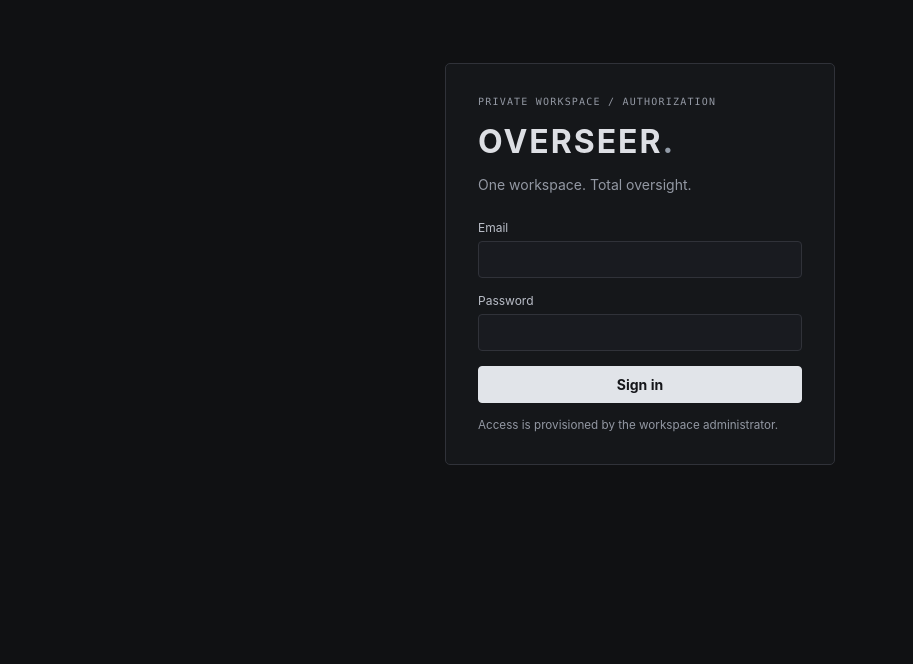
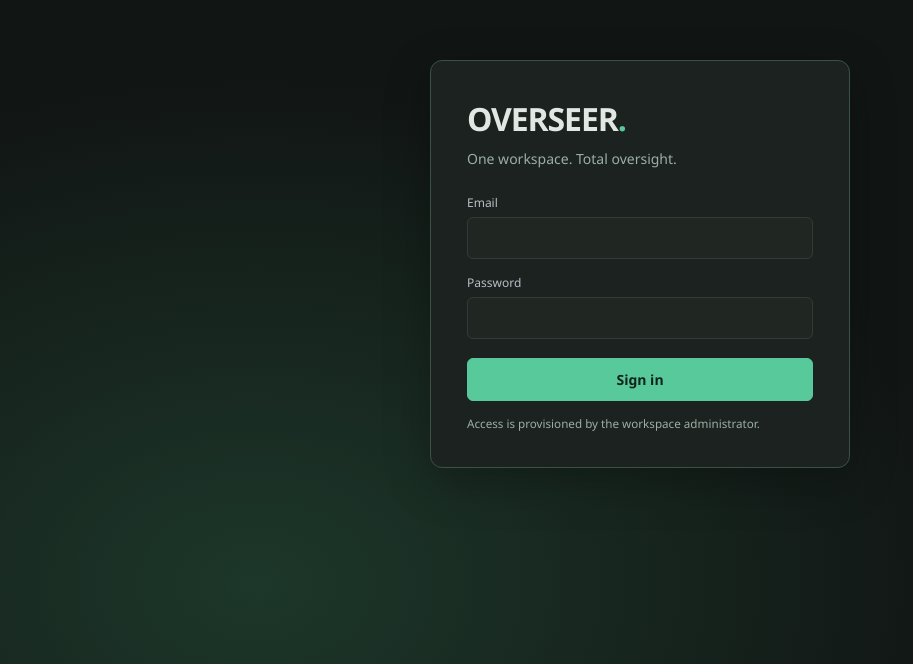
Before and after one commit to m4rkovic/overseer, a React (Vite) app: page / in a window 1280 px wide. Shown: the part 136-800 px from the top of the page, without its empty margins (0-913 px from the left). Built offline with nearby package versions, Linux system fonts and the light colour scheme; no server answers.

Commit message:
Refresh OVERSEER typography, login and grouped workspace navigation

```diff
--- a/src/App.tsx
+++ b/src/App.tsx
@@ -14,5 +14,5 @@ export function App(){
 function Login({error}:{error:string}){
  const [email,setEmail]=useState(''),[password,setPassword]=useState(''),[notice,setNotice]=useState(error),[busy,setBusy]=useState(false);
  async function submit(e:React.FormEvent){e.preventDefault();setBusy(true);setNotice('');try{const {error}=await db.auth.signInWithPassword({email,password});if(error)throw error}catch(e){setNotice(message(e))}finally{setBusy(false)}}
- return <main className="login"><form className="login-panel" onSubmit={submit}><div className="eyebrow">PRIVATE WORKSPACE / AUTHORIZATION</div><h1>OVERSEER<span>.</span></h1><p>One workspace. Total oversight.</p><Field label="Email"><input required type="email" autoComplete="email" value={email} onChange={e=>setEmail(e.target.value)}/></Field><Field label="Password"><input required type="password" autoComplete="current-password" value={password} onChange={e=>setPassword(e.target.value)}/></Field><button disabled={busy} className="primary">{busy?'Signing in…':'Sign in'}</button>{notice&&<p role="alert" className="error">{notice}</p>}<small>Access is provisioned by the workspace administrator.</small></form></main>
+ return <main className="login"><form className="login-panel" onSubmit={submit}><div className="login-brand"><h1>OVERSEER<span>.</span></h1><p>One workspace. Total oversight.</p></div><Field label="Email"><input required type="email" autoComplete="email" value={email} onChange={e=>setEmail(e.target.value)}/></Field><Field label="Password"><input required type="password" autoComplete="current-password" value={password} onChange={e=>setPassword(e.target.value)}/></Field><button disabled={busy} className="primary">{busy?'Signing in…':'Sign in'}</button>{notice&&<p role="alert" className="error">{notice}</p>}<small>Access is provisioned by the workspace administrator.</small></form></main>
 }
--- a/src/Workspace.tsx
+++ b/src/Workspace.tsx
@@ -81,7 +81,7 @@ export function Workspace({session}:{session:Session}){
  return <>
  <WorkspaceShell tab={tab} scope={scope} projects={projects} email={session.user.email} preferences={preferences.value} busy={busy} loading={loading} notice={notice||(!loading&&stale?'Workspace data is stale. Refresh before making changes.':'')} error={error} modalOpen={!!editor||palette} onNavigate={navigate} onScope={id=>{setScope(id);setDetailId(null);setRecordEditor(null)}} onSignOut={()=>{void db.auth.signOut().then(({error})=>{if(error)setError(error.message)}).catch(()=>setError('Unable to sign out. Try again.'))}} onRefresh={()=>void refresh()} onSearch={()=>setPalette(true)} onNewTask={newTask}>
  <Suspense fallback={<p className="muted" role="status">Loading view…</p>}>
- {tab==='Overview'&&<><div className="metrics">{[['Projects',projects.filter(p=>!scope||p.id===scope).length],['Open tasks',scoped(tasks).filter(t=>!['done','cancelled'].includes(t.status)).length],['Ready',scoped(queue).length],['Blocked',scoped(tasks).filter(t=>t.status==='blocked').length]].map(([label,value])=><div className="metric" key={label}><small>{label}</small><strong>{value}</strong></div>)}</div><section><div className="section-head"><h2>Execution queue</h2><button onClick={()=>setTab('Execution queue')}>View all</button></div><TaskTable rows={scoped(queue).slice(0,8)} projectName={projectName} blockers={blockers} openDetail={openDetail}/></section><section><h2>Active projects</h2>{projects.filter(p=>p.status==='active'&&(!scope||p.id===scope)).map(p=>{const rows=tasks.filter(t=>t.project_id===p.id&&t.kind!=='epic'&&t.status!=='cancelled');const done=rows.filter(t=>t.status==='done').length;return <div className="project-line" key={p.id}><button className="text-button" onClick={()=>{setScope(p.id);setTab('Tasks')}}>{p.name}</button><span className="muted">{done}/{rows.length} complete</span><progress value={done} max={Math.max(1,rows.length)}/></div>})}{!projects.length&&<Empty>Create your first project to get started.</Empty>}</section></>}
+ {tab==='Overview'&&<><div className="metrics">{[['Projects',projects.filter(p=>!scope||p.id===scope).length],['Open tasks',scoped(tasks).filter(t=>!['done','cancelled'].includes(t.status)).length],['Ready',scoped(queue).length],['Blocked',scoped(tasks).filter(t=>t.status==='blocked').length]].map(([label,value])=><div className="metric" key={label} data-tone={label==='Ready'?'success':label==='Blocked'?'danger':label==='Open tasks'?'warning':'info'}><small>{label}</small><strong>{value}</strong></div>)}</div><section><div className="section-head"><h2>Execution queue</h2><button onClick={()=>setTab('Execution queue')}>View all</button></div><TaskTable rows={scoped(queue).slice(0,8)} projectName={projectName} blockers={blockers} openDetail={openDetail}/></section><section><h2>Active projects</h2>{projects.filter(p=>p.status==='active'&&(!scope||p.id===scope)).map(p=>{const rows=tasks.filter(t=>t.project_id===p.id&&t.kind!=='epic'&&t.status!=='cancelled');const done=rows.filter(t=>t.status==='done').length;return <div className="project-line" key={p.id}><button className="text-button" onClick={()=>{setScope(p.id);setTab('Tasks')}}>{p.name}</button><span className="muted">{done}/{rows.length} complete</span><progress value={done} max={Math.max(1,rows.length)}/></div>})}{!projects.length&&<Empty>Create your first project to get started.</Empty>}</section></>}
  {tab==='Projects'&&<ProjectsView projects={projects} scope={scope} busy={busy||loading} editor={recordEditor} onEdit={setRecordEditor} onSave={saveWorkspaceRecord} tasks={tasks} onOpen={openProject}/>}
  {tab==='Tasks'&&detail&&<TaskDetail task={detail} project={projects.find(p=>p.id===detail.project_id)} tasks={tasks} deps={deps} works={works} approvals={approvals} activity={activity} onEdit={()=>setEditor(detail)} onOpen={openDetail} onClose={()=>setDetailId(null)}/>}
  {tab==='Tasks'&&!detail&&<TasksView userId={session.user.id} scope={scope} projects={projects} tasks={tasks} works={works} filters={filters} setFilters={setFilters} search={search} setSearch={setSearch} mode={mode} setMode={setMode} setScope={setScope} busy={busy} loading={loading} activeTaskIds={activeTaskIds} projectName={projectName} blockers={blockers} openDetail={openDetail} bulkApply={bulkApply} changeStatus={changeStatus}/>}
--- /dev/null
+++ b/src/components/NavIcon.tsx
@@ -0,0 +1,24 @@
+import type {Tab} from '../domain';
+const paths:Record<Tab,string[]>={
+ Overview:['M3 3h7v7H3z M14 3h7v7h-7z M3 14h7v7H3z M14 14h7v7h-7z'],
+ Projects:['M3 7V5h7l2 2h9v13H3z'],
+ Tasks:['M9 5h12 M9 12h12 M9 19h12 M3 5l1 1 2-2 M3 12l1 1 2-2 M3 19l1 1 2-2'],
+ Epics:['M12 3l9 5-9 5-9-5z M3 12l9 5 9-5 M3 16l9 5 9-5'],
+ Health:['M3 12h4l3-7 4 14 3-7h4'],
+ 'Execution queue':['M5 3l14 9-14 9z'],
+ 'Project memory':['M4 5c0-4 16-4 16 0v14c0 4-16 4-16 0z M4 5c0 4 16 4 16 0 M4 12c0 4 16 4 16 0'],
+ Directives:['M5 3h14v18H5z M8 7h8 M8 11h8 M8 15h5'],
+ Dependencies:['M6 3h5v5H6z M13 16h5v5h-5z M8.5 8v5h7v3'],
+ Decisions:['M5 4v16 M5 6h14l-3 4H5 M5 14h12l-3 4H5'],
+ 'AI sessions':['M9 3v4 M15 3v4 M8 17v4 M16 17v4 M4 9h2 M18 9h2 M4 15h2 M18 15h2 M6 7h12v10H6z M9 12h1 M14 12h1'],
+ Handover:['M3 8h17 M16 4l4 4-4 4 M21 16H4 M8 12l-4 4 4 4'],
+ 'AI context':['M12 3l2.5 6.5L21 12l-6.5 2.5L12 21l-2.5-6.5L3 12l6.5-2.5z'],
+ Repositories:['M8 5l-5 7 5 7 M16 5l5 7-5 7 M14 3l-4 18'],
+ Delivery:['M3 7h11v10H3z M14 10h4l3 3v4h-7 M7 17v2 M18 17v2'],
+ Approvals:['M12 3l8 3v6c0 5-8 9-8 9S4 17 4 12V6z M8 12l3 3 5-5'],
+ Activity:['M3 6h18 M3 12h13 M3 18h18 M19 10v4 M17 12h4'],
+ Settings:['M4 6h16 M4 12h16 M4 18h16 M8 3v6 M16 9v6 M10 15v6']
+};
+export function NavIcon({tab}:{tab:Tab}){
+ return <svg className="nav-icon" viewBox="0 0 24 24" fill="none" stroke="currentColor" strokeWidth="1.65" strokeLinecap="round" strokeLinejoin="round" aria-hidden="true" focusable="false">{paths[tab].map(d=><path key={d} d={d}/>)}</svg>;
+}
--- a/src/components/WorkspaceShell.tsx
+++ b/src/components/WorkspaceShell.tsx
@@ -1,20 +1,28 @@
 import type {ReactNode} from 'react';
-import {tabs} from '../domain';
+import {useState} from 'react';
+import {navigationGroups} from '../domain/navigation';
+import {NavIcon} from './NavIcon';
 import type {Project,Tab} from '../domain';
 import type {Preferences} from '../preferences';
 
 type Props={tab:Tab;scope:string;projects:Project[];email?:string;preferences:Preferences;busy:boolean;loading:boolean;notice:string;error:string;modalOpen:boolean;onNavigate:(tab:Tab)=>void;onScope:(id:string)=>void;onSignOut:()=>void;onRefresh:()=>void;onSearch:()=>void;onNewTask:()=>void;children:ReactNode};
 export function WorkspaceShell({tab,scope,projects,email,preferences,busy,loading,notice,error,modalOpen,onNavigate,onScope,onSignOut,onRefresh,onSearch,onNewTask,children}:Props){
+ const [collapsed,setCollapsed]=useState<ReadonlySet<string>>(new Set());
  return <div className={'shell density-'+preferences.density} inert={modalOpen}>
   <aside>
-   <div className="brand">OVERSEER<span>.</span><small>DEVELOPMENT OPERATIONS</small></div>
-   <div className="eyebrow nav-label">Workspace</div>
-   <nav aria-label="Workspace navigation">{tabs.map((t,i)=><button key={t} className={tab===t?'selected':''} aria-current={tab===t?'page':undefined} onClick={()=>onNavigate(t)}><span className="nav-num">{String(i+1).padStart(2,'0')}</span>{t}</button>)}</nav>
+   <div className="brand">OVERSEER<span>.</span><small>Development workspace</small></div>
+   <nav aria-label="Workspace navigation">{navigationGroups.map(group=>{
+    const open=group.items.includes(tab)||!collapsed.has(group.label);
+    return <div className="nav-group" key={group.label}>
+     <button type="button" className="nav-group-toggle" aria-expanded={open} disabled={group.items.includes(tab)} onClick={()=>setCollapsed(previous=>{const next=new Set(previous);if(next.has(group.label))next.delete(group.label);else next.add(group.label);return next})}>{group.label}<span aria-hidden="true">{open?'−':'+'}</span></button>
+     {open&&<div className="nav-items">{group.items.map(t=><button type="button" key={t} className={'nav-link'+(tab===t?' selected':'')} aria-current={tab===t?'page':undefined} onClick={()=>onNavigate(t)}><NavIcon tab={t}/><span>{t}</span></button>)}</div>}
+    </div>
+   })}</nav>
    <div className="aside-footer"><div className="eyebrow">Signed in</div><div className="email">{email}</div><button disabled={busy} onClick={onSignOut}>Sign out</button></div>
   </aside>
   <main className="workspace">
    <header>
-    <div><div className="eyebrow">WORKSPACE / {tab.toUpperCase()}</div><h1>{tab}</h1></div>
+    <div><div className="workspace-breadcrumb">Workspace <span aria-hidden="true">/</span> {navigationGroups.find(g=>g.items.includes(tab))?.label}</div><h1>{tab}</h1></div>
     <div className="actions">
      <select aria-label="Project filter" value={scope} onChange={e=>onScope(e.target.value)}><option value="">All projects</option>{projects.map(p=><option key={p.id} value={p.id}>{p.name}</option>)}</select>
      <button disabled={loading||busy} onClick={onRefresh}>Refresh</button>
--- /dev/null
+++ b/src/domain/navigation.ts
@@ -0,0 +1,8 @@
+import type {Tab} from './tasks.ts';
+export const navigationGroups:readonly {label:string;items:readonly Tab[]}[]=[
+ {label:'Workspace',items:['Overview','Projects','Health']},
+ {label:'Planning',items:['Tasks','Epics','Dependencies','Decisions']},
+ {label:'Execution',items:['Execution queue','AI sessions','Approvals','Delivery']},
+ {label:'Knowledge',items:['Project memory','Directives','AI context','Repositories']},
+ {label:'System',items:['Handover','Activity','Settings']}
+];
--- a/src/style.css
+++ b/src/style.css
@@ -3,26 +3,26 @@
 }
 
 :root {
-  --background:#101113;
-  --text:#dddfe4;
-  --surface-raised:#16181c;
-  --surface-sidebar:#141518;
-  --control-bg:#191b20;
-  --control-hover:#272a31;
-  --text-strong:#e1e4e9;
-  --focus:#b2b7c2;
-  --accent:#929ba7;
-  --progress:#858c98;
-  --warning:#d2ba8e;
+  --background:#111514;
+  --text:#e1e8e4;
+  --surface-raised:#1c2220;
+  --surface-sidebar:#151b18;
+  --control-bg:#202723;
+  --control-hover:#293831;
+  --text-strong:#f1f6f3;
+  --focus:#67d4a4;
+  --accent:#58c99b;
+  --progress:#58c99b;
+  --warning:#e9b66c;
   --font-mono:ui-monospace,SFMono-Regular,Consolas,monospace;
-  font-family:Inter,system-ui,-apple-system,sans-serif;
+  font-family:'Aptos','Segoe UI Variable Text','Segoe UI',system-ui,-apple-system,sans-serif;
   color:var(--text);
   background:var(--background);
   font-size:14px;
   color-scheme:dark;
-  --line:#303239;
-  --muted:#9398a3;
-  --surface:#181a1e;
+  --line:#303d36;
+  --muted:#9caea4;
+  --surface:#1a211e;
 }
 
 body {
@@ -34,7 +34,7 @@ button,input,select,textarea {
   color:inherit;
   background:var(--control-bg);
   border:1px solid var(--line);
-  border-radius:4px;
+  border-radius:6px;
   padding:9px 12px;
 }
 
@@ -57,14 +57,14 @@ button:focus-visible,input:focus-visible,select:focus-visible,textarea:focus-vis
 }
 
 button.primary {
-  background:var(--text-strong);
-  color:#15161a;
-  border-color:var(--text-strong);
+  background:var(--accent);
+  color:#10241b;
+  border-color:var(--accent);
   font-weight:650;
 }
 
 button.primary:hover:not(:disabled) {
-  background:#fff;
+  background:#78dfb2;
 }
 
 input,textarea,select {
@@ -97,7 +97,7 @@ small,.muted {
   color:var(--muted);
 }
 
-.mono,.eyebrow,.nav-num {
+.mono {
   font-family:var(--font-mono);
 }
 
@@ -109,14 +109,14 @@ small,.muted {
 
 .shell {
   display:grid;
-  grid-template-columns:225px minmax(0,1fr);
+  grid-template-columns:246px minmax(0,1fr);
   min-height:100vh;
 }
 
 aside {
   min-width:0;
   border-right:1px solid var(--line);
-  padding:25px 14px;
+  padding:22px 12px 12px;
   display:flex;
   flex-direction:column;
   background:var(--surface-sidebar);
@@ -126,10 +126,10 @@ aside {
 }
 
 .brand {
-  font-size:23px;
+  font-size:24px;
   font-weight:800;
-  letter-spacing:1px;
-  padding:0 9px 28px;
+  letter-spacing:-.6px;
+  padding:0 10px 20px;
 }
 
 .brand span,h1 span {
@@ -138,44 +138,66 @@ aside {
 
 .brand small {
   display:block;
-  font-size:9px;
-  letter-spacing:1px;
+  font-size:12px;
+  font-weight:400;
+  letter-spacing:0;
   margin-top:6px;
-}
-
-.nav-label {
-  padding:10px;
 }
 
 nav {
   min-width:0;
   max-width:100%;
-  display:grid;
-  gap:3px;
+  min-height:0;
   overflow-y:auto;
-  min-height:0;
+  flex:1;
+  scrollbar-width:thin;
+  scrollbar-color:var(--line) transparent;
+  padding:0 2px 10px;
 }
-
-nav button {
+.nav-group + .nav-group {
+  border-top:1px solid var(--line);
+  margin-top:9px;
+  padding-top:7px;
+}
+.nav-group-toggle {
+  width:100%;
+  background:transparent;
+  border:0;
+  color:var(--muted);
+  font-size:11px;
+  font-weight:650;
+  padding:6px 10px;
+  display:flex;
+  justify-content:space-between;
+  align-items:center;
   text-align:left;
-  border-color:transparent;
+}
+.nav-group-toggle:disabled {opacity:1;cursor:default;}
+.nav-items {display:grid;gap:2px;}
+.nav-link {
+  width:100%;
+  min-width:0;
+  padding:7px 10px;
+  display:flex;
+  align-items:center;
+  gap:10px;
+  text-align:left;
+  border:1px solid transparent;
   background:transparent;
-  display:flex;
-  gap:10px;
-  align-items:center;
+  color:var(--text);
+  font-size:13px;
+  line-height:1.25;
 }
-
-nav button.selected {
-  background:#26282e;
-  border-color:#33353c;
-  color:white;
+.nav-icon {width:17px;height:17px;flex-shrink:0;color:var(--muted);}
+.nav-link.selected {
+  background:#244235;
+  border-color:#355b48;
+  color:#c8f7df;
+  font-weight:600;
 }
-
-.nav-num {
-  color:#7f8590;
-  font-size:10px;
-}
-
+.nav-link.selected .nav-icon {color:var(--accent);}
+.workspace-breadcrumb {color:var(--muted);font-size:12px;font-weight:500;}
+.workspace-breadcrumb span {padding:0 5px;color:#71877b;}
 .aside-footer {
   margin-top:auto;
   padding:12px 8px;
@@ -242,7 +264,7 @@ section {
   border:1px solid var(--line);
   background:var(--surface);
   padding:16px;
-  border-radius:5px;
+  border-radius:8px;
 }
 
 .metric strong {
@@ -305,7 +327,7 @@ section {
   max-width:100%;
   overflow:auto;
   border:1px solid var(--line);
-  border-radius:5px;
+  border-radius:8px;
 }
 
 table {
@@ -395,7 +417,7 @@ tr:last-child td {
   flex:0 0 235px;
   padding:10px;
   border:1px solid var(--line);
-  border-radius:4px;
+  border-radius:6px;
   background:var(--surface-sidebar);
   min-height:250px;
 }
@@ -425,21 +447,22 @@ tr:last-child td {
   display:grid;
   place-items:center;
   padding:20px;
+  background:radial-gradient(ellipse at 20% 90%,#1d372a 0%,transparent 50%),var(--background);
 }
 
 .login-panel {
-  width:min(100%,390px);
-  padding:32px;
+  width:min(100%,420px);
+  padding:36px;
   border:1px solid var(--line);
-  background:#15171a;
-  border-radius:5px;
+  background:var(--surface-raised);
+  border-radius:8px;
   display:grid;
   gap:15px;
 }
 
 .login-panel h1 {
   font-size:32px;
-  letter-spacing:2px;
+  letter-spacing:-1.1px;
   margin:0;
 }
 
@@ -465,7 +488,7 @@ tr:last-child td {
   color:#f0b6bb;
   padding:12px;
   margin-bottom:12px;
-  border-radius:4px;
+  border-radius:6px;
   overflow-wrap:anywhere;
 }
 
@@ -532,18 +555,18 @@ tr:last-child td {
   .brand {
     padding:0 0 12px;
   }
-  .nav-label {
-    display:none;
-  }
   nav {
     display:flex;
+    gap:12px;
     overflow-x:auto;
     overflow-y:hidden;
+    padding-bottom:8px;
   }
-  nav button {
-    flex:0 0 auto;
-    white-space:nowrap;
-  }
+  .nav-group {flex:0 0 auto;min-width:0;}
+  .nav-group + .nav-group {border-top:0;border-left:1px solid var(--line);padding:0 0 0 12px;margin:0;}
+  .nav-items {display:flex;gap:4px;}
+  .nav-link {width:auto;white-space:nowrap;}
+  .nav-group-toggle {padding:4px 10px;}
   .aside-footer {
     padding:10px 0 0;
     display:flex;
@@ -636,7 +659,7 @@ kbd {
   border:1px solid #414a41;
   color:#c0d0c0;
   padding:12px;
-  border-radius:4px;
+  border-radius:6px;
   margin-bottom:12px;
 }
 
@@ -728,7 +751,7 @@ kbd {
   gap:9px;
   padding:12px;
   border:1px solid var(--line);
-  border-radius:4px;
+  border-radius:6px;
 }
 
 .graph-node {
@@ -785,7 +808,7 @@ kbd {
 
 .template-picker,.saved-views {
   border:1px solid var(--line);
-  border-radius:4px;
+  border-radius:6px;
   padding:12px;
   background:var(--surface);
   margin-bottom:14px;
@@ -858,3 +881,25 @@ kbd {
 .record .checkbox {
   margin-top:12px;
 }
+
+/* Dark workspace palette: semantic accents, not decorative gradients. */
+.login-brand {margin-bottom:10px;}
+.login-brand p {margin:8px 0 0;line-height:1.5;}
+.login-panel {box-shadow:0 14px 46px #0004;border-color:#3b5145;border-radius:12px;}
+.login-panel .primary {min-height:43px;margin-top:4px;}
+.login-panel input {min-height:42px;}
+input:-webkit-autofill,input:-webkit-autofill:hover,input:-webkit-autofill:focus { -webkit-box-shadow:0 0 0 1000px #202723 inset; -webkit-text-fill-color:var(--text-strong); caret-color:var(--text-strong); }
+.metric {border-radius:9px;}
+.metric strong {color:var(--text-strong);}
+.metric[data-tone="success"] {border-top:2px solid var(--accent);}
+.metric[data-tone="warning"] {border-top:2px solid var(--warning);}
+.metric[data-tone="info"] {border-top:2px solid #86a9e7;}
+.metric[data-tone="danger"] {border-top:2px solid #dc8888;}
+.status {border-radius:6px;}
+.status.ready,.status.done,.status.approved,.status.active {background:#20392d;color:#a4e2bf;border-color:#345b43;}
+.status.review,.status.pending {background:#392f20;}
+.status.in_progress {background:#263449;}
+.status.blocked,.status.rejected {background:#392727;}
+a {color:#9edbb9;}
+.aside-footer {border-top:1px solid var(--line);}
+.aside-footer .eyebrow {font-size:11px;letter-spacing:0;}
```
Also changed, not shown: 2 other files (tests, documents, lock files or other folders).
